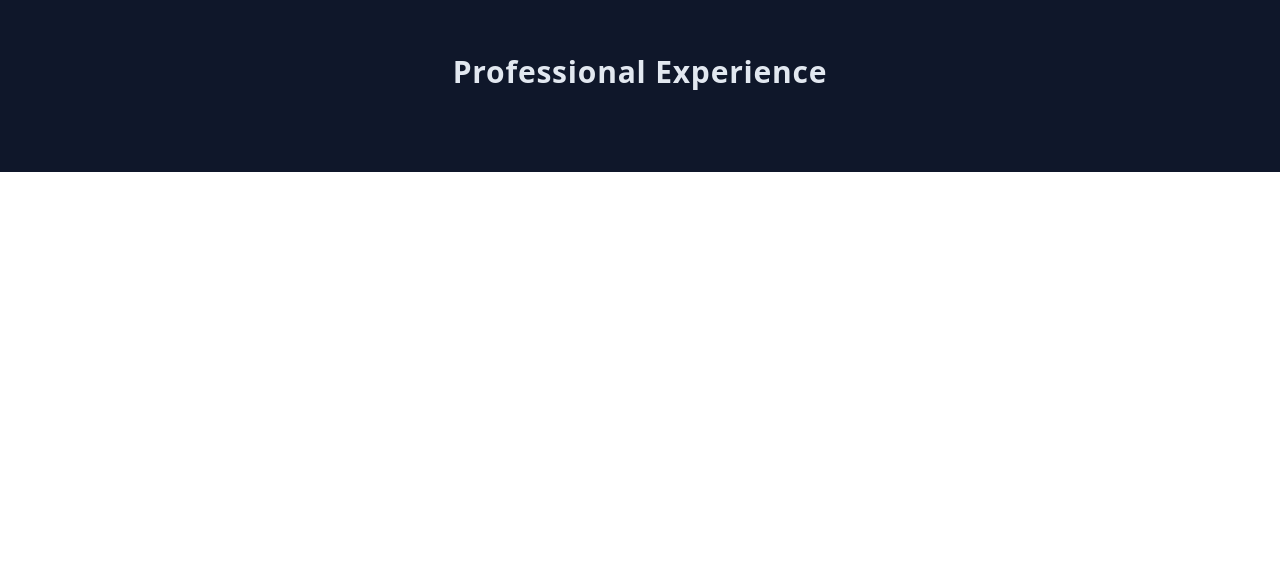
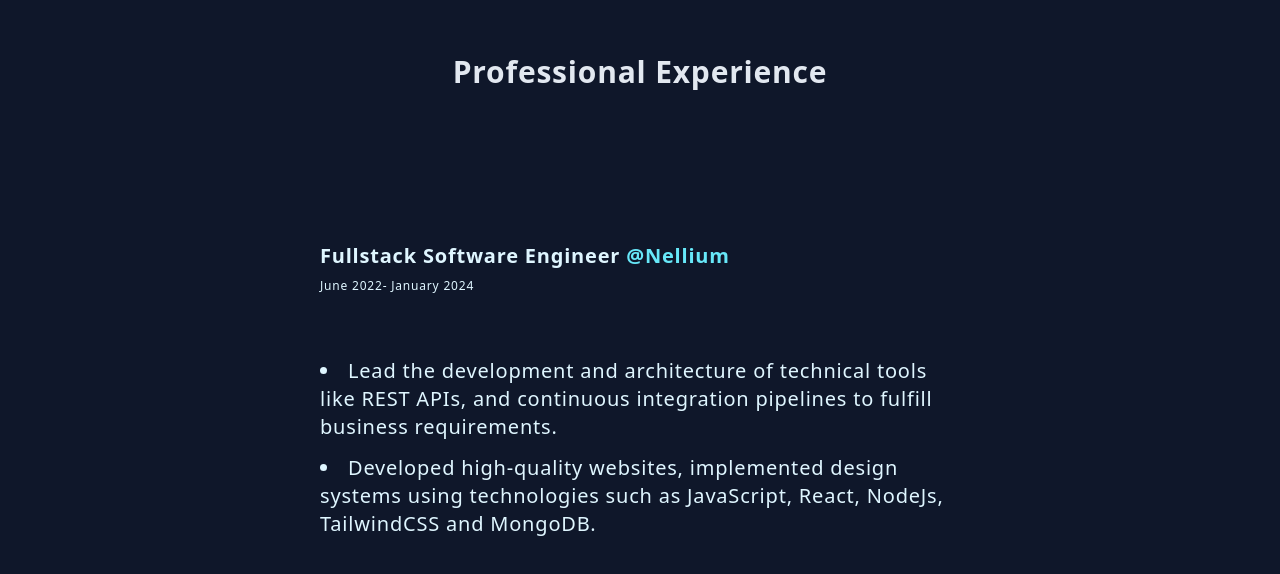
Before and after one commit to Sergyoubi/Current-Portfolio, a React (Create React App) app: page / in a window 1280 px wide. Shown: the part 844-1418 px from the top of the page. Before the commit the page ends 1016 px from the top, so only its background shows below. Built offline with nearby package versions, Linux system fonts and the light colour scheme.

Commit message:
added new experience

```diff
--- a/src/Components/Partial/Experience.js
+++ b/src/Components/Partial/Experience.js
@@ -8,7 +8,7 @@ const Experience = () => {
           Professional Experience
         </p>
       </div>
-      {/*
+
       <div className="w-full h-[90%] lg:h-[70%] xl:h-[80%] bg-slate-900 flex justify-center items-center">
         <div className="w-[80%] lg:w-[50%] h-[80%] flex flex-col justify-center items-center">
           <div className="w-full h-[25%] lg:h-[20%] flex flex-col justify-center items-start space-y-2">
@@ -30,38 +30,25 @@ const Experience = () => {
               </p>
             </Fade>
           </div>
-          <div className="w-full h-[75%] lg:h-[80%] flex flex-col justify-center items-center">
+          <div className="w-full h-[75%] lg:h-[50%] flex flex-col justify-center items-center">
             <ul className="text-light text-base lg:text-xl font-thin list-inside list-disc">
               <Fade delay={600} duration={1800} triggerOnce>
+                <li className="py-[1%] tracking-[0.8px] select-none">
+                  Lead the development and architecture of technical tools like
+                  REST APIs, and continuous integration pipelines to fulfill
+                  business requirements.
+                </li>
                 <li className="py-[1%] tracking-[0.8px] select-none">
                   Developed high-quality websites, implemented design systems
                   using technologies such as JavaScript, React, NodeJs,
                   TailwindCSS and MongoDB.
                 </li>
               </Fade>
-              <Fade delay={700} duration={1800} triggerOnce>
-                <li className="py-[1%] tracking-[0.8px] select-none">
-                  Lead the development and architecture of technical tools like
-                  REST APIs, and continuous integration pipelines to fulfill
-                  business requirements.
-                </li>
-              </Fade>
-              <Fade delay={700} duration={1800} triggerOnce>
-                <li className="py-[1%] tracking-[0.8px] select-none">
-                  Built and delivered technical solutions according to business
-                  requirements.
-                </li>
-              </Fade>
-              <Fade delay={700} duration={1800} triggerOnce>
-                <li className="py-[1%] tracking-[0.8px] select-none">
-                  Managed customer inquiries via email and chat, giving prompt
-                  answers to customer questions.
-                </li>
-              </Fade>
             </ul>
           </div>
         </div>
       </div>
+      {/*
       <div className="w-full h-[90%] lg:h-[70%] xl:h-[80%] bg-slate-900 flex justify-center items-center">
         <div className="w-[80%] lg:w-[50%] h-[80%] flex flex-col justify-center items-center">
           <div className="w-full h-[25%] lg:h-[20%] flex flex-col justify-center items-start space-y-2">
--- a/src/Components/Partial/Intro.js
+++ b/src/Components/Partial/Intro.js
@@ -10,7 +10,7 @@ const Intro = () => {
           triggerOnce
           className="relative left-2 md:left-[5%] lg:left-0"
         >
-          <p className="text-cyan-300 font-thin text-base tracking-[0.8px]">
+          <p className="text-cyan-300 font-thin text-xl tracking-[0.8px]">
             Hello, my name is
           </p>
         </Fade>
```
